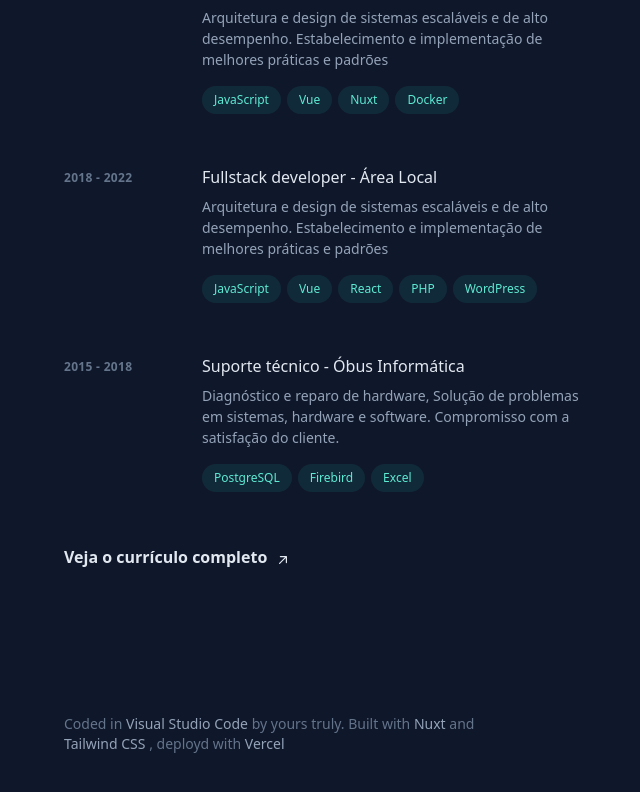
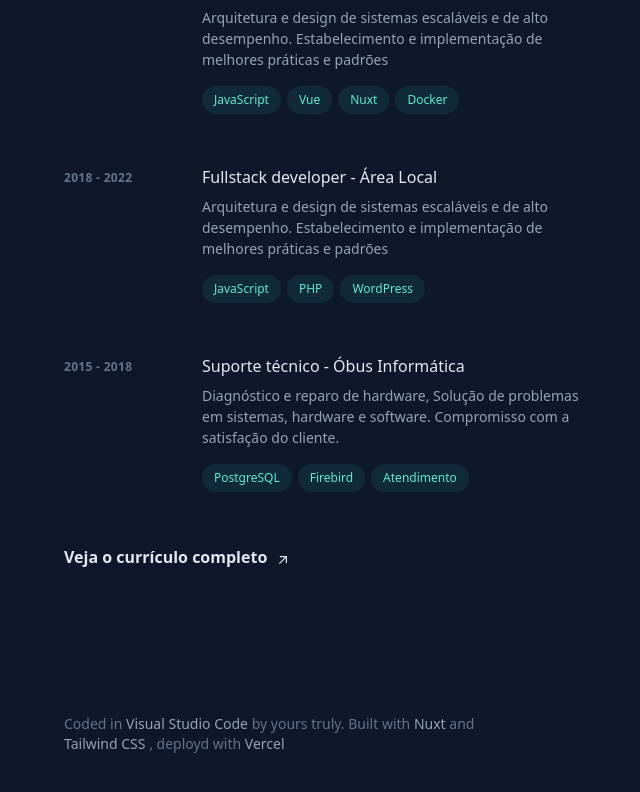
Before and after one commit to brunocarsten/mysite, a Nuxt app: page / in a window 1280 px wide. Shown: the part 987-1779 px from the top of the page, without its empty margins (584-1224 px from the left). Built offline with nearby package versions, Linux system fonts and the light colour scheme.

Commit message:
resume update

```diff
--- a/app.vue
+++ b/app.vue
@@ -1,3 +1,14 @@
 <template>
   <NuxtPage />
 </template>
+
+<script setup lang="ts">
+  useServerSeoMeta({
+    robots: 'index, follow',
+    title: 'Bruno Carsten de Araújo',
+    ogTitle: 'Bruno Carsten de Araújo',
+    description: 'Bruno é um desenvolvedor de software que cria produtos acessiveis e experiências digitais na web.',
+    ogDescription: 'Bruno é um desenvolvedor de software que cria produtos acessiveis e experiências digitais na web.',
+    ogImage: '/__og-image__/image/og.png'
+  })
+</script>
--- a/pages/index.vue
+++ b/pages/index.vue
@@ -19,14 +19,14 @@
     {
       title: 'Fullstack developer - Área Local',
       text: 'Arquitetura e design de sistemas escaláveis e de alto desempenho. Estabelecimento e implementação de melhores práticas e padrões',
-      tags: ['JavaScript', 'Vue', 'React', 'PHP', 'WordPress'],
+      tags: ['JavaScript', 'PHP', 'WordPress'],
       date: ['2018', '2022'],
       url: 'https://arealocal.com.br'
     },
     {
       title: 'Suporte técnico - Óbus Informática',
       text: 'Diagnóstico e reparo de hardware, Solução de problemas em sistemas, hardware e software. Compromisso com a satisfação do cliente.',
-      tags: ['PostgreSQL', 'Firebird', 'Excel'],
+      tags: ['PostgreSQL', 'Firebird', 'Atendimento'],
       date: ['2015', '2018']
     }
   ])
```
Also changed, not shown: 1 other file (tests, documents, lock files or other folders).
